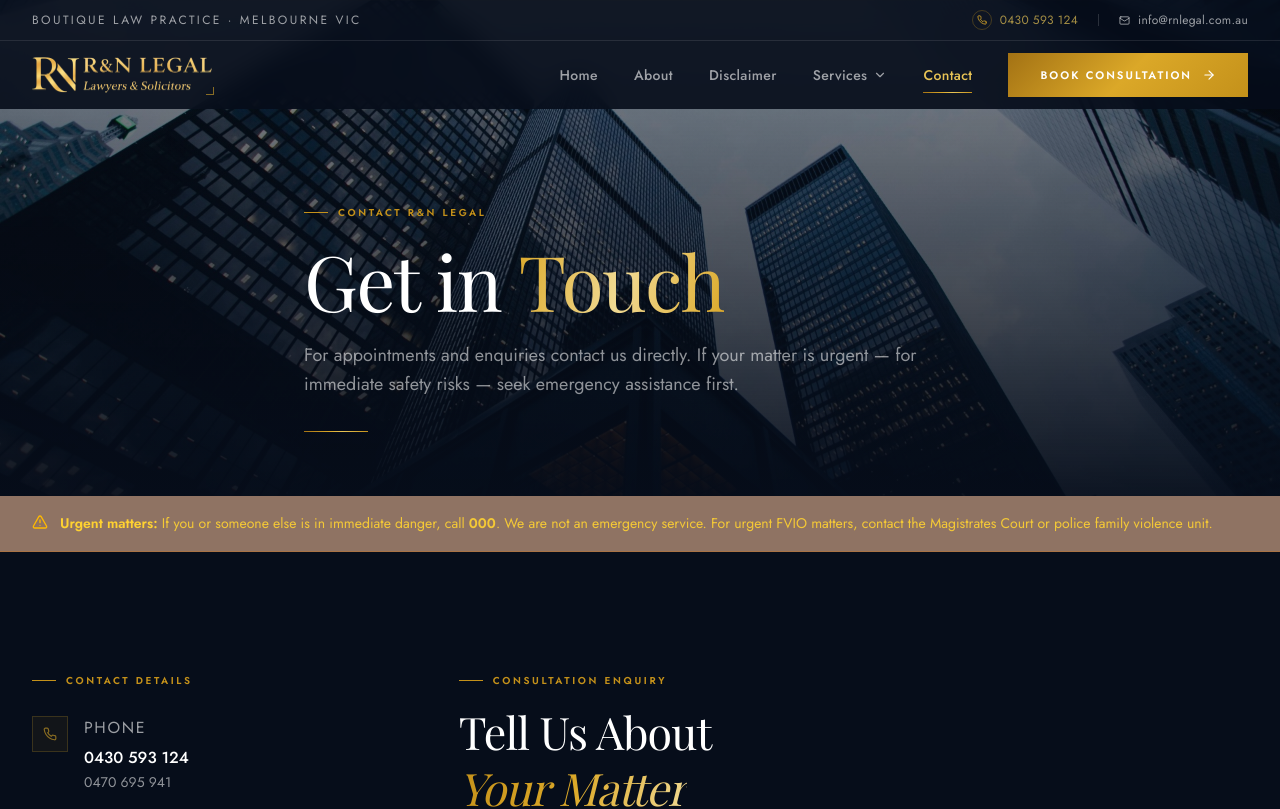
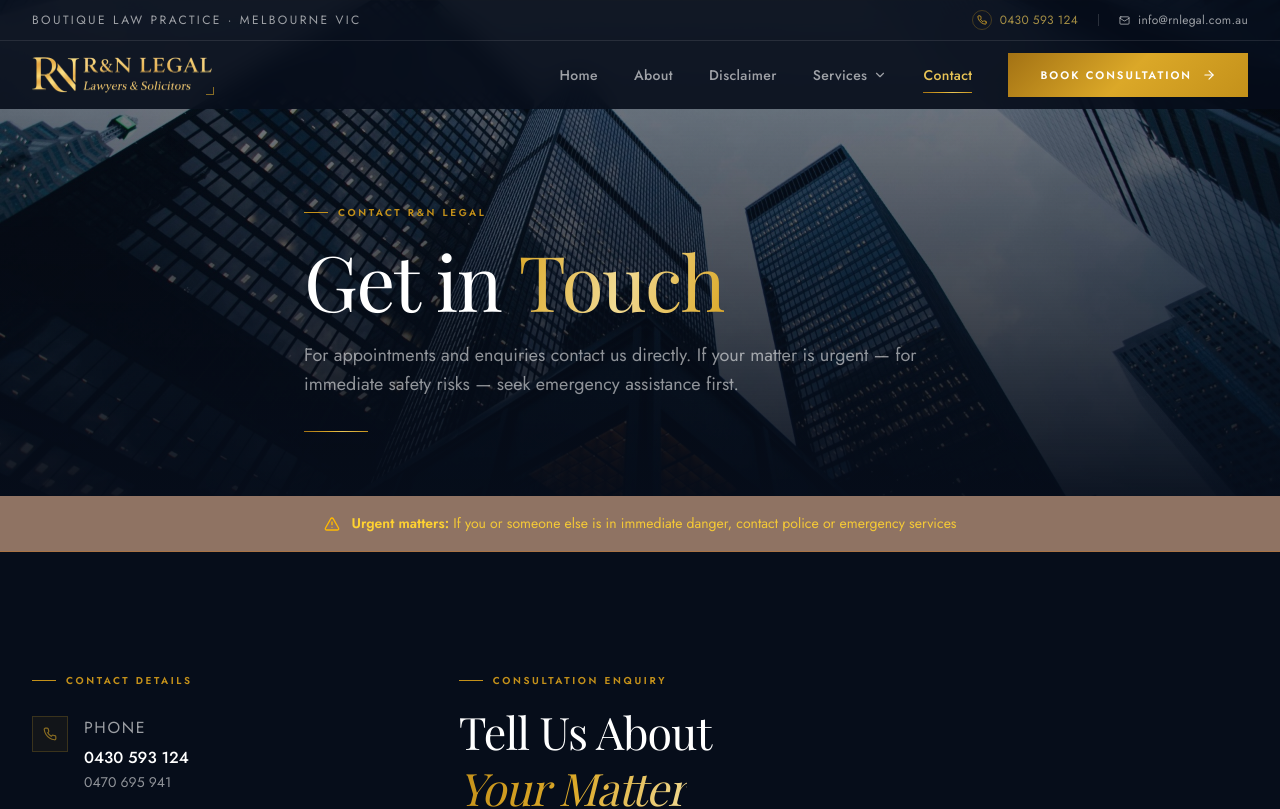
Before and after one commit to praveen-gt/rn-legal, a Next.js app: page /contact in a window 1280 px wide. Shown: the top 809 px of the page. Built offline with nearby package versions, Linux system fonts and the light colour scheme.

Commit message:
hide sticky nav on smaller screens

```diff
--- a/app/contact/page.tsx
+++ b/app/contact/page.tsx
@@ -25,11 +25,10 @@ export default function ContactPage() {
       {/* Urgent alert */}
       <div className="bg-amber-950/60 border-b border-amber-600/30">
         <div className="max-w-7xl mx-auto px-4 sm:px-6 lg:px-8 py-4">
-          <div className="flex items-start gap-3">
+          <div className="flex items-center justify-center gap-3">
             <AlertTriangle size={16} className="text-amber-400 mt-0.5 shrink-0" />
-            <p className="text-amber-300/90 font-body text-sm leading-relaxed">
-              <strong className="text-amber-300">Urgent matters:</strong> If you or someone else is in immediate danger, call{' '}
-              <strong>000</strong>. We are not an emergency service. For urgent FVIO matters, contact the Magistrates Court or police family violence unit.
+            <p className="text-amber-300/90 font-body text-sm leading-relaxed text-center block">
+              <strong className="text-amber-300">Urgent matters:</strong> If you or someone else is in immediate danger, contact police or emergency services
             </p>
           </div>
         </div>
--- a/app/disclaimer/page.tsx
+++ b/app/disclaimer/page.tsx
@@ -59,7 +59,7 @@ export default function DisclaimerPage() {
       />
 
       {/* Quick nav */}
-      <nav className="sticky top-27 z-30 bg-navy-950/95 backdrop-blur-xl border-b border-white/8">
+      <nav className="hidden lg:block sticky top-27 z-30 bg-navy-950/95 backdrop-blur-xl border-b border-white/8">
         <div className="max-w-7xl mx-auto px-4 sm:px-6 lg:px-8">
           <div className="flex gap-0 overflow-x-auto scrollbar-none">
             {sections.map((s) => (
--- a/app/services/page.tsx
+++ b/app/services/page.tsx
@@ -110,7 +110,7 @@ export default function ServicesPage() {
       />
 
       {/* ── Sticky quick-nav ── */}
-      <nav className="sticky top-27 z-30 bg-navy-950/95 backdrop-blur-xl border-b border-white/8">
+      <nav className="hidden lg:block sticky top-27 z-30 bg-navy-950/95 backdrop-blur-xl border-b border-white/8">
         <div className="max-w-7xl mx-auto px-4 sm:px-6 lg:px-8">
           <div className="flex gap-0 overflow-x-auto scrollbar-none">
             {mainServices.map((svc) => (
```
